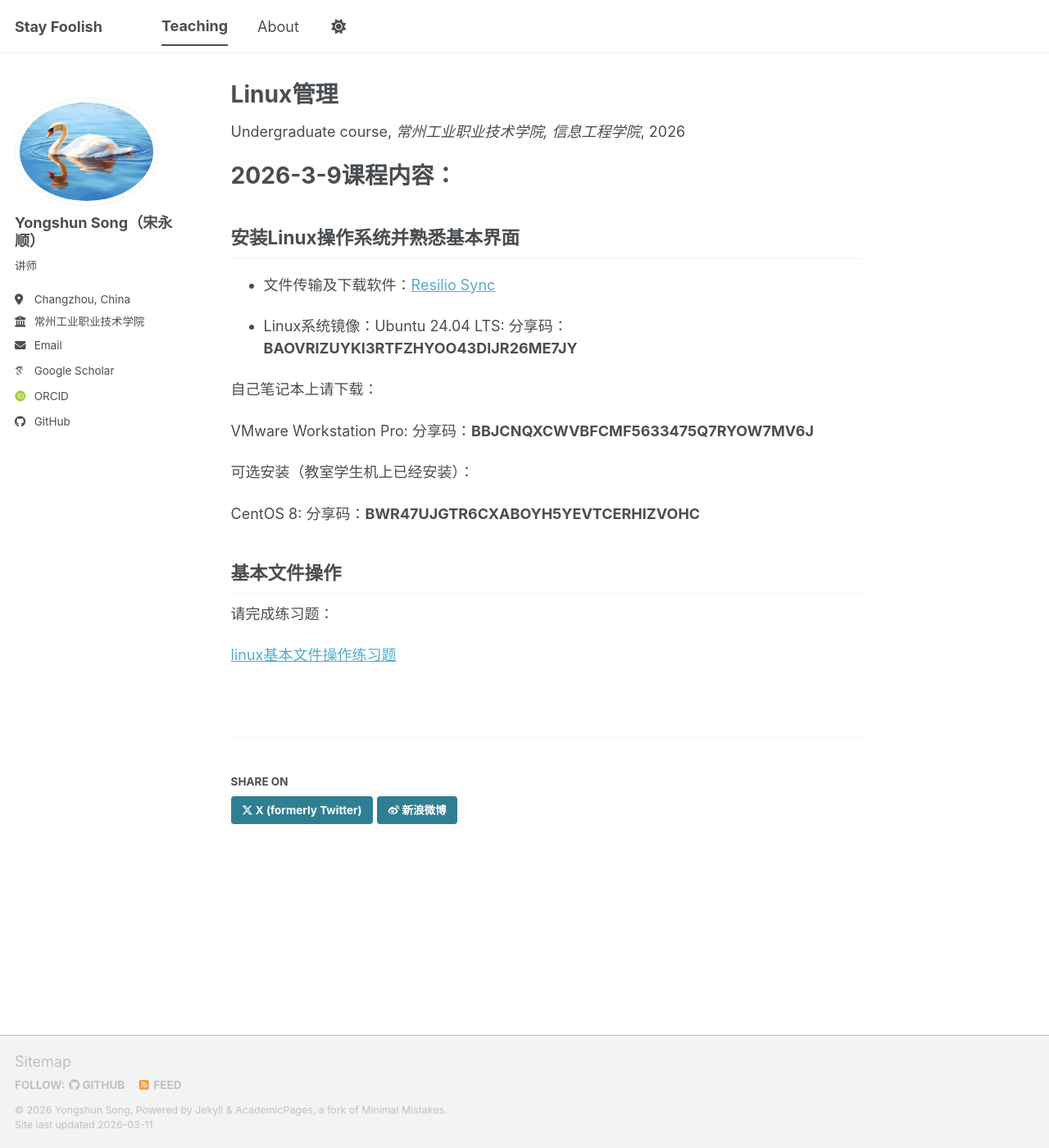
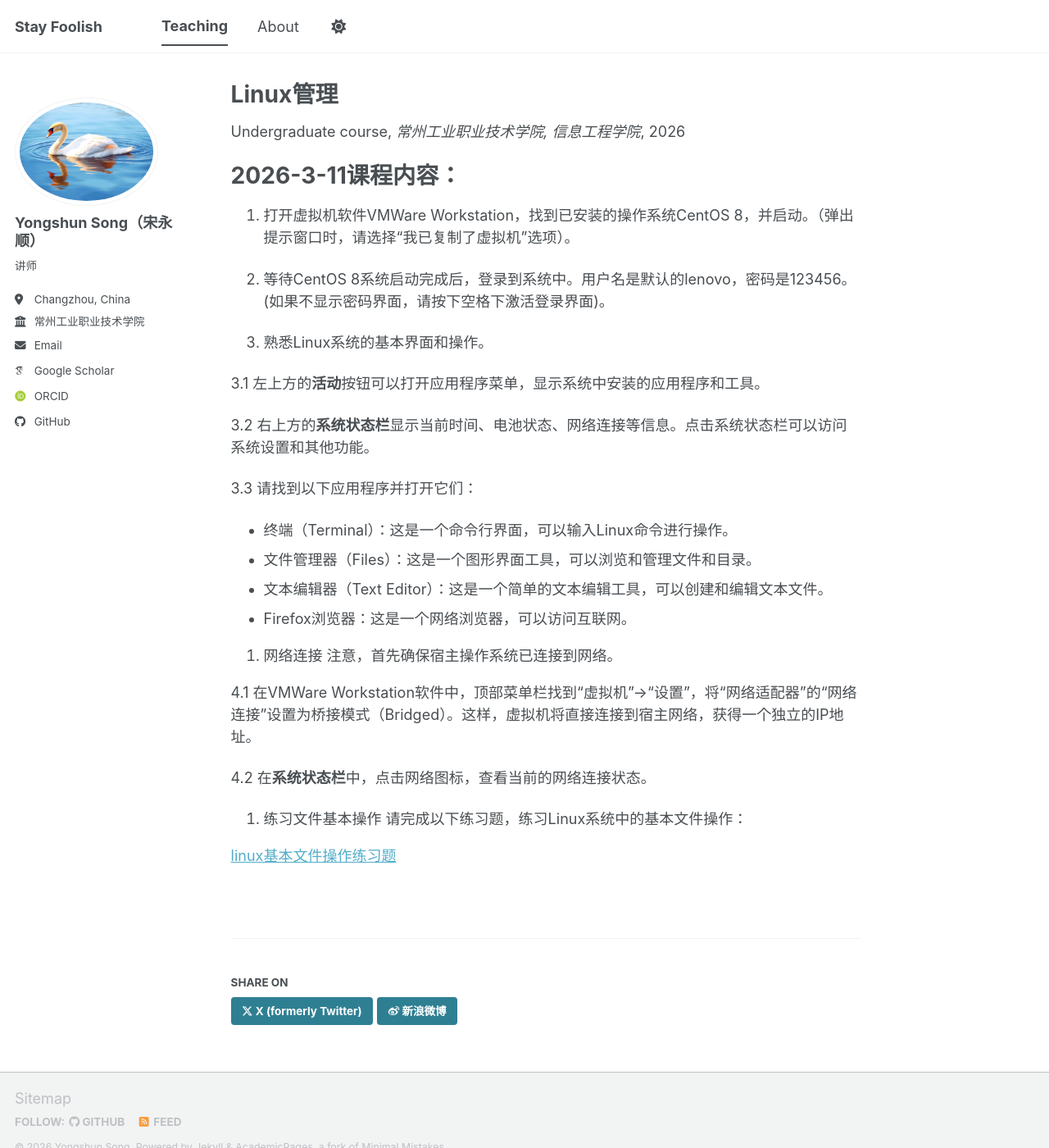
Before and after one commit to songyongshun/songyongshun.github.io, a Jekyll site: the page built from _teaching/2026-spring-teaching-1.md, in a window 1280 px wide and 1400 px high. Shown: the whole window at 82% size. Built offline with Jekyll 4.4.1, drawn with Linux system fonts in a browser that asks for light colours; some web fonts are replaced; a script bundle is joined from its source files by our own code; library files that are not in the unit come from our copies.

Commit message:
修改linux课程内容为操作步骤

```diff
--- a/_teaching/2026-spring-teaching-1.md
+++ b/_teaching/2026-spring-teaching-1.md
@@ -9,30 +9,37 @@ location: "Changzhou, China"
 ---
 
 
-2026-3-9课程内容：
+2026-3-11课程内容：
 ===========
 
-## 安装Linux操作系统并熟悉基本界面
+1. 打开虚拟机软件VMWare Workstation，找到已安装的操作系统CentOS 8，并启动。（弹出提示窗口时，请选择“我已复制了虚拟机”选项）。
 
-- 文件传输及下载软件：[Resilio Sync](/files/soft/Resilio-Sync_x64.exe)
+2. 等待CentOS 8系统启动完成后，登录到系统中。用户名是默认的lenovo，密码是123456。(如果不显示密码界面，请按下空格下激活登录界面)。
 
-- Linux系统镜像：Ubuntu 24.04 LTS:
-分享码：**BAOVRIZUYKI3RTFZHYOO43DIJR26ME7JY**
+3. 熟悉Linux系统的基本界面和操作。
+
+3.1 左上方的**活动**按钮可以打开应用程序菜单，显示系统中安装的应用程序和工具。
+
+3.2 右上方的**系统状态栏**显示当前时间、电池状态、网络连接等信息。点击系统状态栏可以访问系统设置和其他功能。
+
+3.3 请找到以下应用程序并打开它们：
+- 终端（Terminal）：这是一个命令行界面，可以输入Linux命令进行操作。
+- 文件管理器（Files）：这是一个图形界面工具，可以浏览和管理文件和目录。
+- 文本编辑器（Text Editor）：这是一个简单的文本编辑工具，可以创建和编辑文本文件。
+- Firefox浏览器：这是一个网络浏览器，可以访问互联网。
 
 
-自己笔记本上请下载：
+4. 网络连接
+注意，首先确保宿主操作系统已连接到网络。
 
-VMware Workstation Pro:
-分享码：**BBJCNQXCWVBFCMF5633475Q7RYOW7MV6J**
+4.1 在VMWare Workstation软件中，顶部菜单栏找到“虚拟机”->“设置”，将“网络适配器”的“网络连接”设置为桥接模式（Bridged）。这样，虚拟机将直接连接到宿主网络，获得一个独立的IP地址。
+
+4.2 在**系统状态栏**中，点击网络图标，查看当前的网络连接状态。
+
+5. 练习文件基本操作
+请完成以下练习题，练习Linux系统中的基本文件操作：
 
 
-可选安装（教室学生机上已经安装）：
 
-CentOS 8:
-分享码：**BWR47UJGTR6CXABOYH5YEVTCERHIZVOHC**
-
-## 基本文件操作
-
-请完成练习题：
 
 [linux基本文件操作练习题](/files/teaching/2026-spring-teaching-1/1-Linux基本文件操作练习题.pdf)
```
